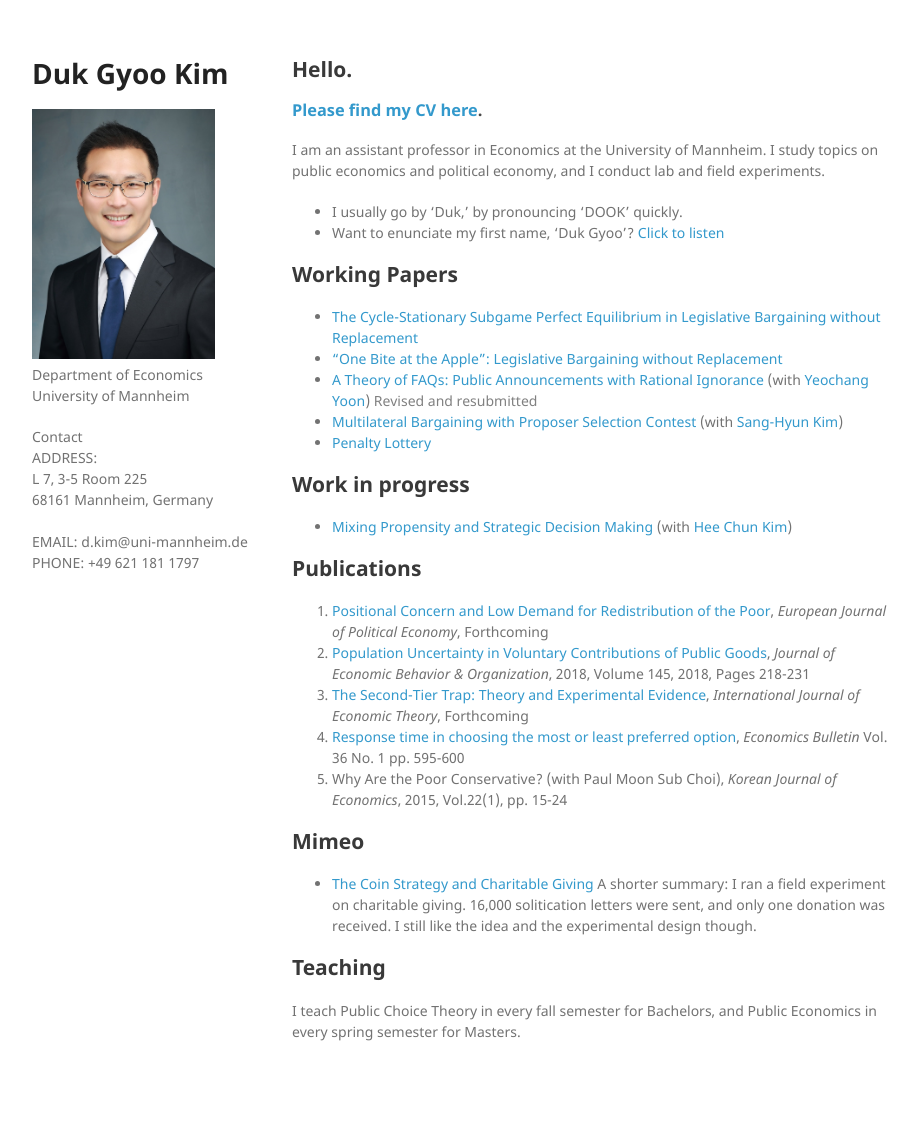
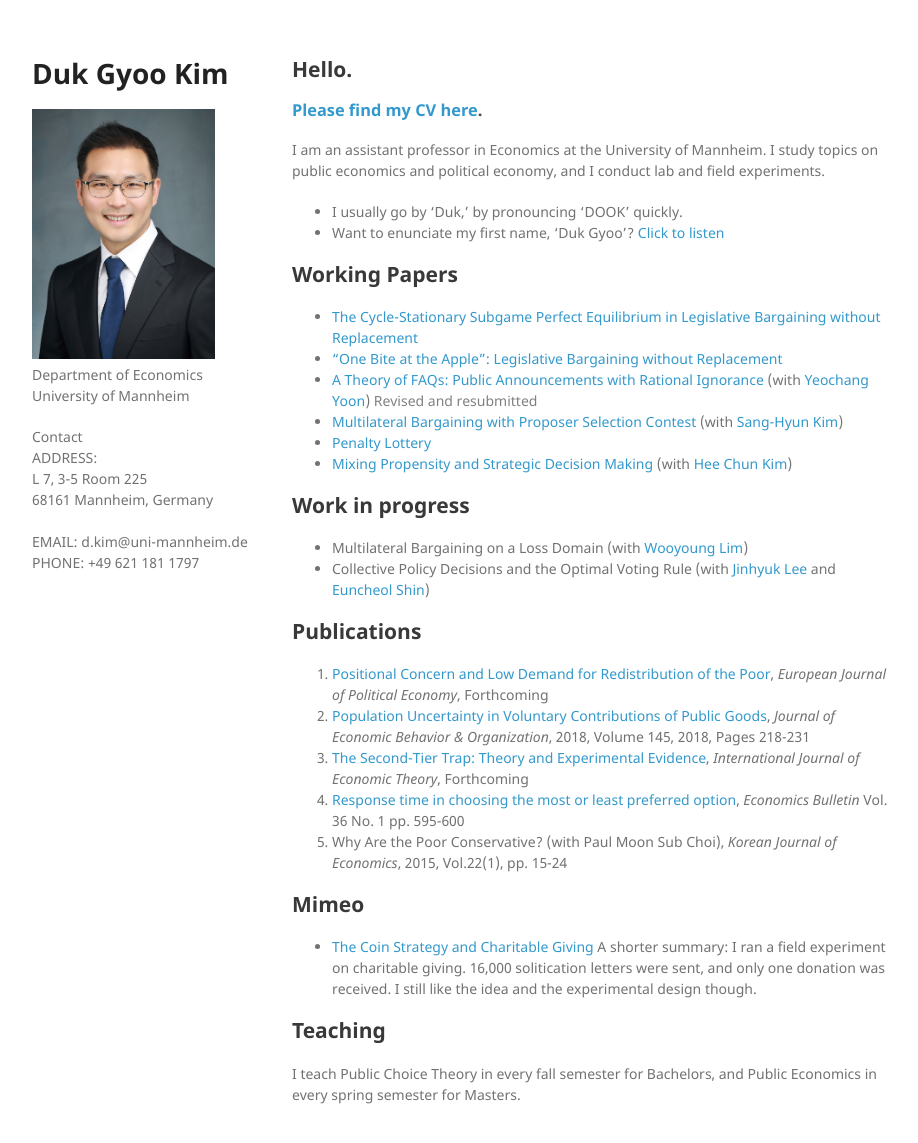
Before and after one commit to kimdukgyoo/kimdukgyoo.github.io, a Jekyll site: the page built from index.md, in a window 1280 px wide and 1175 px high. Shown: the top 1143 px of the window, without its empty margins (178-1096 px from the left). Built offline with Jekyll 4.4.1, drawn with Linux system fonts in a browser that asks for light colours; our own code applies the rules of GitHub Pages for plain Markdown files.

Commit message:
Update index.md

```diff
--- a/index.md
+++ b/index.md
@@ -16,9 +16,11 @@ I am an assistant professor in Economics at the University of Mannheim. I study
 * <a href="https://kimdukgyoo.github.io/pdfjs/web/theoryFAQs.pdf" target="_blank">A Theory of FAQs: Public Announcements with Rational Ignorance</a> (with [Yeochang Yoon](https://sites.google.com/site/yyeochang/ "Yeochang Yoon's webpage")) <span style="color:Gray">Revised and resubmitted</span>
 * <a href="https://kimdukgyoo.github.io/pdfjs/web/multilateral-bargaining-proposer.pdf" target="_blank">Multilateral Bargaining with Proposer Selection Contest</a> (with [Sang-Hyun Kim](https://sites.google.com/site/sanghyunkim46/home "Sang-Hyun Kim's webpage"))
 * <a href="https://kimdukgyoo.github.io/pdfjs/web/penalty-lottery.pdf" targer="_blank"> Penalty Lottery </a>
+* <a href="https://kimdukgyoo.github.io/pdfjs/web/mixing-propensity-strategic.pdf" target="_blank"> Mixing Propensity and Strategic Decision Making</a> (with [Hee Chun Kim](https://sites.google.com/site/hckim0822/home "Hee Chun Kim's webpage"))
 
 ## Work in progress
-* <a href="https://kimdukgyoo.github.io/pdfjs/web/mixing-propensity-strategic.pdf" target="_blank"> Mixing Propensity and Strategic Decision Making</a> (with [Hee Chun Kim](https://sites.google.com/site/hckim0822/home "Hee Chun Kim's webpage"))
+* Multilateral Bargaining on a Loss Domain (with [Wooyoung Lim](http://wooyoung78lim.wixsite.com/wooyounglim "Wooyoung Lim's webpage"))
+* Collective Policy Decisions and the Optimal Voting Rule (with [Jinhyuk Lee](https://sites.google.com/site/jinhyuk2con/) and [Euncheol Shin](https://sites.google.com/site/euncheolshin00/))
 
 ## Publications
 1. <a href="https://doi.org/10.1016/j.ejpoleco.2018.06.004" target="_blank"> Positional Concern and Low Demand for Redistribution of the Poor</a>, _European Journal of Political Economy_, Forthcoming
```
